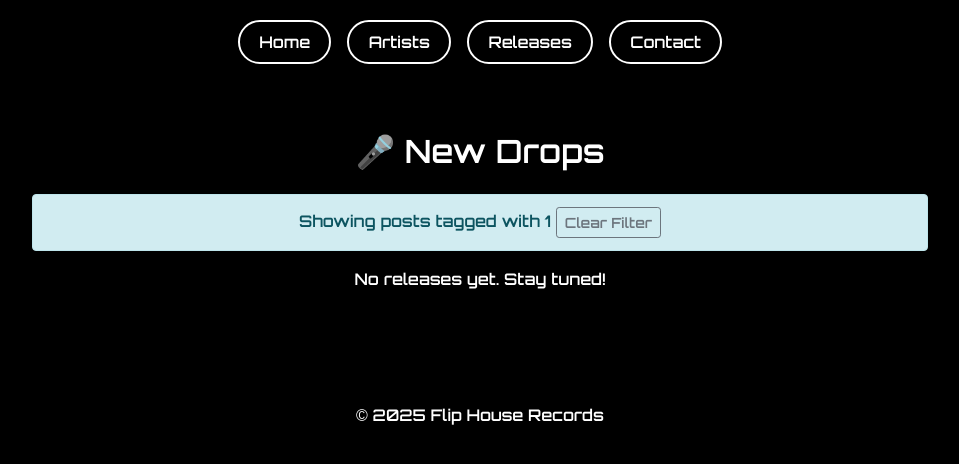
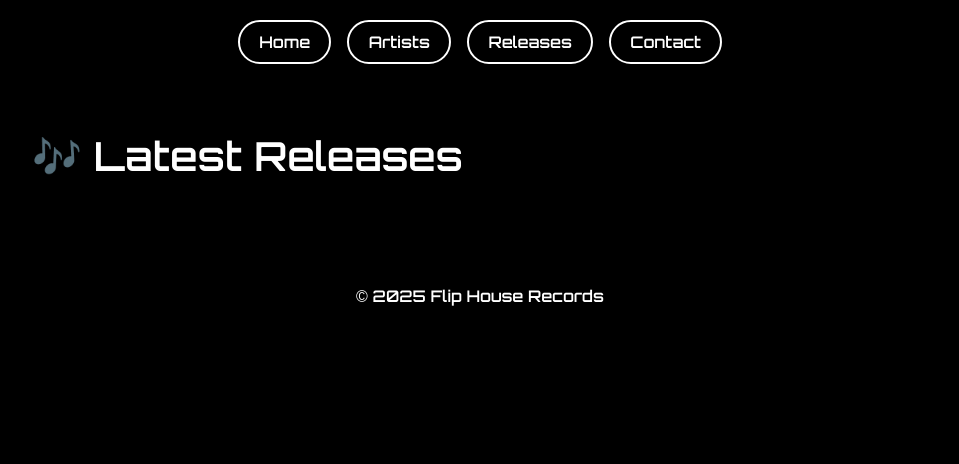
Before and after one commit to michaelflip/flip-house-records, a Django app: page /releases/tag/1/ in a window 1280 px wide. Shown: the top 464 px of the page, without its empty margins (160-1119 px from the left). Run offline with Django 5.2, Linux system fonts and the light colour scheme; data comes from the database, SQL or seed files in the repository; some libraries are stand-ins or nearby versions.

Commit message:
moving away from wavesufer.js on releases

```diff
--- a/releases/templates/releases/release_list.html
+++ b/releases/templates/releases/release_list.html
@@ -1,153 +1,32 @@
-{% extends "base.html" %}
+{% extends 'base.html' %}
 {% load static %}
-{% load split_filters %}
+{% block content %}
 
-{% block content %}
-<h2 class="text-center mb-4">🎤 New Drops</h2>
+<h1>🎶 Latest Releases</h1>
 
-{% if active_tag %}
-<div class="alert alert-info text-center">
-  Showing posts tagged with <strong>{{ active_tag }}</strong>
-  <a href="{% url 'release_list' %}" class="btn btn-sm btn-outline-secondary ms-3">Clear Filter</a>
-</div>
-{% endif %}
+<div class="release-container">
+  {% for release in releases %}
+    <div class="release-box">
+      <h2>{{ release.title }}</h2>
+      <p><strong>Artist:</strong> {{ release.artist }}</p>
+      <p><strong>Tags:</strong>
+        {% for tag in release.tags.all %}
+          <span class="tag">{{ tag.name }}</span>{% if not forloop.last %}, {% endif %}
+        {% endfor %}
+      </p>
 
-{% for post in posts %}
-<div class="release-box">
-  <div class="d-flex flex-column flex-md-row gap-4">
-    {% if post.album_art %}
-      <img src="{{ post.album_art.url }}" alt="Album Art" style="max-width: 200px;">
-    {% endif %}
-
-    <div class="flex-grow-1">
-      <h3>{{ post.title }}</h3>
-      <p class="text-muted small">{{ post.release_datetime|date:"M d, Y @ H:i" }}</p>
-
-      {% if post.body %}
-        <p>{{ post.body|linebreaks }}</p>
+      {% if release.album_art %}
+        <img src="{{ release.album_art.url }}" alt="Album Art" class="album-art">
       {% endif %}
 
-      {% if post.track_preview %}
-        <div class="d-flex align-items-center gap-3 mt-3">
-          <button class="btn btn-outline-dark btn-sm play-btn">
-            ▶️
-          </button>
-          <input type="range" min="0" max="1" step="0.01"
-                value="1" class="form-range volume-slider"
-                style="width: 100px;">
-        </div>
-        <div class="waveform" data-audio="{{ post.track_preview.url }}"></div>
-      {% endif %}
-
-      {% if post.tags %}
-        <p class="mt-3">
-          <strong>Tags:</strong>
-          {% for tag in post.tags|split:"," %}
-            <a href="{% url 'release_list_by_tag' tag=tag %}" class="badge bg-dark text-white me-1">{{ tag }}</a>
-          {% endfor %}
-        </p>
+      {% if release.audio_preview %}
+        <audio controls>
+          <source src="{{ release.audio_preview.url }}" type="audio/{{ release.audio_preview.url|slice:'-3:' }}">
+          Your browser does not support the audio element.
+        </audio>
       {% endif %}
     </div>
-  </div>
+  {% endfor %}
 </div>
-{% empty %}
-<p class="text-center">No releases yet. Stay tuned!</p>
-{% endfor %}
+
 {% endblock %}
-
-<!-- Wavesurfer integration -->
-<script src="https://unpkg.com/wavesurfer.js"></script>
-<script>
-  document.addEventListener("DOMContentLoaded", function () {
-    document.querySelectorAll(".release-box").forEach((releaseBox) => {
-      const waveformEl = releaseBox.querySelector(".waveform");
-      const audioUrl = waveformEl.dataset.audio;
-
-      if (!audioUrl) {
-        console.warn("⚠️ No audio URL found for this release box.");
-        return;
-      }
-
-      // Init Wavesurfer
-      const wavesurfer = WaveSurfer.create({
-        container: waveformEl,
-        waveColor: "#aaa",
-        progressColor: "#f50",
-        height: 64,
-        barWidth: 3,
-        responsive: true,
-        backend: "MediaElement",
-      });
-
-      wavesurfer.load(audioUrl);
-
-      // Attach instance to DOM element
-      waveformEl.wavesurfer = wavesurfer;
-
-      // Handle play button
-      const playBtn = releaseBox.querySelector(".play-btn");
-      playBtn.addEventListener("click", () => {
-        const ws = waveformEl.wavesurfer;
-        if (ws) {
-          ws.playPause();
-          playBtn.textContent = ws.isPlaying() ? "⏸️" : "▶️";
-        } else {
-          console.error("❌ No Wavesurfer instance found for this block");
-        }
-      });
-
-      // Handle volume slider
-      const volumeSlider = releaseBox.querySelector(".volume-slider");
-      volumeSlider.addEventListener("input", () => {
-        const ws = waveformEl.wavesurfer;
-        if (ws) {
-          ws.setVolume(parseFloat(volumeSlider.value));
-        }
-      });
-    });
-  });
-</script>
-
-  document.addEventListener("DOMContentLoaded", function () {
-    const playerMap = new Map();
-
-    document.querySelectorAll(".release-box").forEach((box) => {
-      const waveformEl = box.querySelector(".waveform");
-      const audioUrl = waveformEl?.dataset.audio;
-
-      if (!audioUrl || !waveformEl) return;
-
-      const player = WaveSurfer.create({
-        container: waveformEl,
-        waveColor: "violet",
-        progressColor: "purple",
-        height: 80,
-      });
-
-      player.load(audioUrl);
-      playerMap.set(box, player);
-
-      // Play button
-      const playBtn = box.querySelector(".play-btn");
-      if (playBtn) {
-        playBtn.addEventListener("click", () => {
-          const thisPlayer = playerMap.get(box);
-          if (!thisPlayer) return;
-          thisPlayer.playPause();
-          playBtn.textContent = thisPlayer.isPlaying() ? "⏸️" : "▶️";
-        });
-      }
-
-      // Volume slider
-      const volumeSlider = box.querySelector(".volume-slider");
-      if (volumeSlider) {
-        volumeSlider.addEventListener("input", () => {
-          const thisPlayer = playerMap.get(box);
-          if (thisPlayer) {
-            thisPlayer.setVolume(parseFloat(volumeSlider.value));
-          }
-        });
-      }
-    });
-  });
-</script>
```
